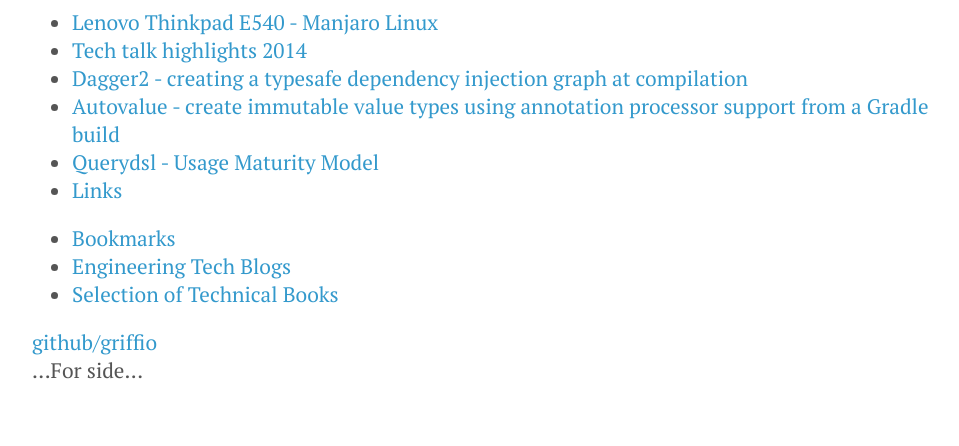
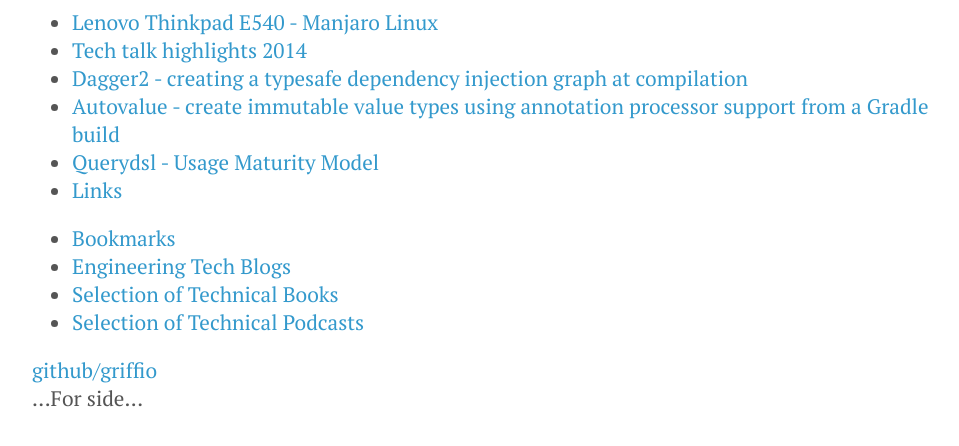
Before and after one commit to griffio/griffio.github.io, a Jekyll site: the page built from index.html, in a window 1280 px wide. Shown: the top 446 px of the page, without its empty margins (144-1103 px from the left). Built offline with Jekyll 4.4.1, drawn with Linux system fonts in a browser that asks for light colours; nearby versions of some CDN libraries.

Commit message:
Update index.html

```diff
--- a/index.html
+++ b/index.html
@@ -20,4 +20,7 @@
 <li>
 <a href="/books">Selection of Technical Books</a>
 </li>
+<li>
+<a href="/tech-podcasts">Selection of Technical Podcasts</a>
+</li>
 </ul>
```
